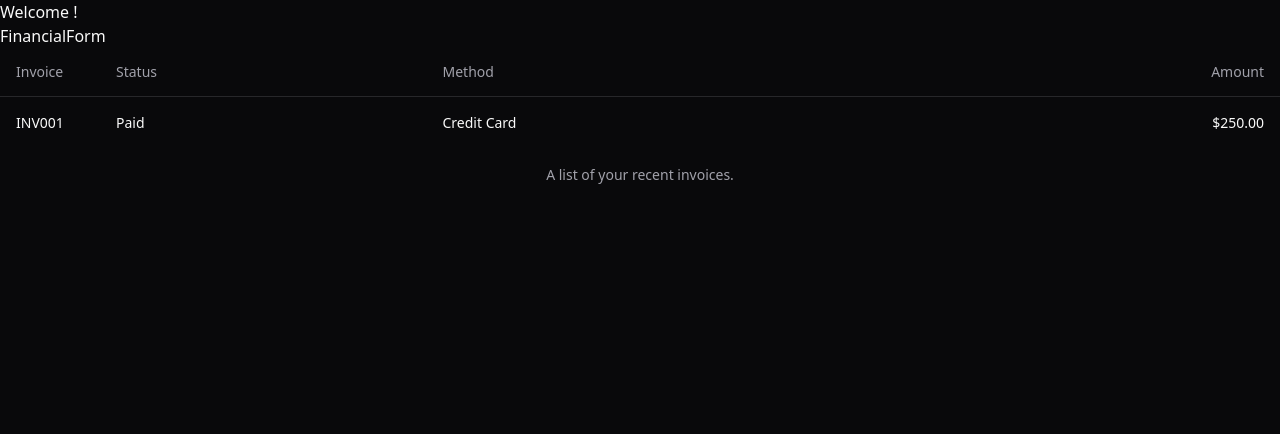
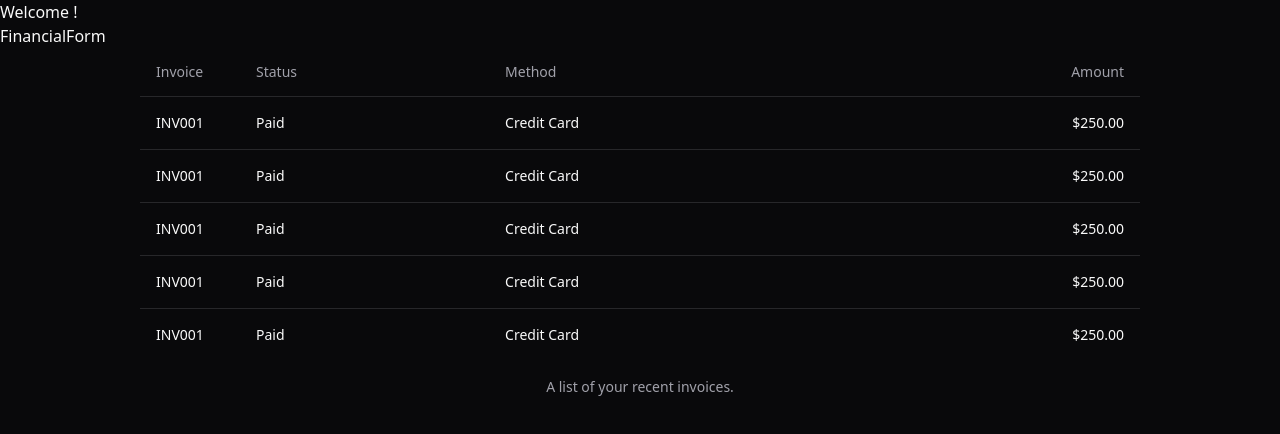
Before and after one commit to PeterPoterek/finance-tracker-typescript, a React (Vite) app in the folder client/: page / in a window 1280 px wide. Shown: the top 434 px of the page. Built offline with nearby package versions, Linux system fonts and the light colour scheme; no server answers.

Commit message:
table css

```diff
--- a/client/package.json
+++ b/client/package.json
@@ -12,6 +12,7 @@
   "dependencies": {
     "@clerk/clerk-react": "^5.2.1",
     "@radix-ui/react-slot": "^1.0.2",
+    "@tanstack/react-table": "^8.17.3",
     "class-variance-authority": "^0.7.0",
     "clsx": "^2.1.1",
     "lucide-react": "^0.379.0",
--- a/client/src/pages/dashboard/FinancialList/FinancialList.tsx
+++ b/client/src/pages/dashboard/FinancialList/FinancialList.tsx
@@ -2,7 +2,7 @@ import { Table, TableBody, TableCaption, TableCell, TableHead, TableHeader, Tabl
 
 const FinancialList = () => {
   return (
-    <div>
+    <div className="m-auto w-[1000px]">
       <Table>
         <TableCaption>A list of your recent invoices.</TableCaption>
         <TableHeader>
@@ -20,6 +20,30 @@ const FinancialList = () => {
             <TableCell>Credit Card</TableCell>
             <TableCell className="text-right">$250.00</TableCell>
           </TableRow>
+          <TableRow>
+            <TableCell className="font-medium">INV001</TableCell>
+            <TableCell>Paid</TableCell>
+            <TableCell>Credit Card</TableCell>
+            <TableCell className="text-right">$250.00</TableCell>
+          </TableRow>
+          <TableRow>
+            <TableCell className="font-medium">INV001</TableCell>
+            <TableCell>Paid</TableCell>
+            <TableCell>Credit Card</TableCell>
+            <TableCell className="text-right">$250.00</TableCell>
+          </TableRow>
+          <TableRow>
+            <TableCell className="font-medium">INV001</TableCell>
+            <TableCell>Paid</TableCell>
+            <TableCell>Credit Card</TableCell>
+            <TableCell className="text-right">$250.00</TableCell>
+          </TableRow>
+          <TableRow>
+            <TableCell className="font-medium">INV001</TableCell>
+            <TableCell>Paid</TableCell>
+            <TableCell>Credit Card</TableCell>
+            <TableCell className="text-right">$250.00</TableCell>
+          </TableRow>
         </TableBody>
       </Table>
     </div>
```
Also changed, not shown: 1 other file (tests, documents, lock files or other folders).
